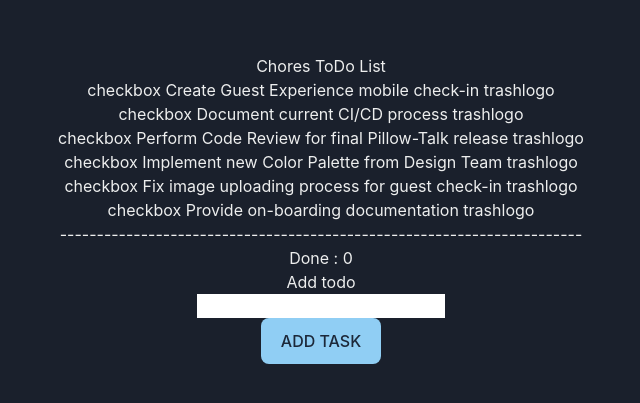
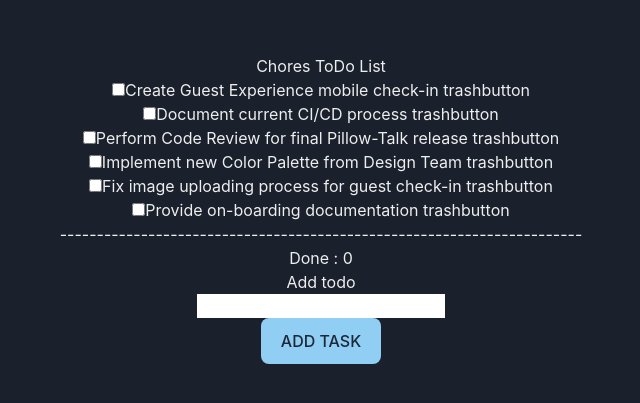
Before and after one commit to sixtycode/fe-exercise-004, a React (Vite) app: page / in a window 1280 px wide. Shown: the part 191-594 px from the top of the page, without its empty margins (319-959 px from the left). Built offline with nearby package versions, Linux system fonts and the light colour scheme.

Commit message:
refactor: proper checkbox

```diff
--- a/src/App.tsx
+++ b/src/App.tsx
@@ -4,12 +4,36 @@ function App() {
   return (
     <>
       <p>Chores ToDo List</p>
-      <p>checkbox Create Guest Experience mobile check-in trashlogo</p>
-      <p>checkbox Document current CI/CD process trashlogo</p>
-      <p>checkbox Perform Code Review for final Pillow-Talk release trashlogo</p>
-      <p>checkbox Implement new Color Palette from Design Team trashlogo</p>
-      <p>checkbox Fix image uploading process for guest check-in trashlogo</p>
-      <p>checkbox Provide on-boarding documentation trashlogo</p>
+      <div class="flex items-center mb-4">
+        <input id="default-checkbox" type="checkbox" value="" class="w-4 h-4 text-blue-600 bg-gray-100 border-gray-300 rounded focus:ring-blue-500 dark:focus:ring-blue-600 dark:ring-offset-gray-800 focus:ring-2 dark:bg-gray-700 dark:border-gray-600">
+        </input>
+        <label for="default-checkbox" class="ms-2 text-sm font-medium dark:text-gray-300">Create Guest Experience mobile check-in trashbutton </label>
+      </div>
+      <div class="flex items-center mb-4">
+        <input id="default-checkbox" type="checkbox" value="" class="w-4 h-4 text-blue-600 bg-gray-100 border-gray-300 rounded focus:ring-blue-500 dark:focus:ring-blue-600 dark:ring-offset-gray-800 focus:ring-2 dark:bg-gray-700 dark:border-gray-600">
+        </input>
+        <label for="default-checkbox" class="ms-2 text-sm font-medium dark:text-gray-300">Document current CI/CD process trashbutton </label>
+      </div>
+      <div class="flex items-center mb-4">
+        <input id="default-checkbox" type="checkbox" value="" class="w-4 h-4 text-blue-600 bg-gray-100 border-gray-300 rounded focus:ring-blue-500 dark:focus:ring-blue-600 dark:ring-offset-gray-800 focus:ring-2 dark:bg-gray-700 dark:border-gray-600">
+        </input>
+        <label for="default-checkbox" class="ms-2 text-sm font-medium dark:text-gray-300">Perform Code Review for final Pillow-Talk release trashbutton </label>
+      </div>
+      <div class="flex items-center mb-4">
+        <input id="default-checkbox" type="checkbox" value="" class="w-4 h-4 text-blue-600 bg-gray-100 border-gray-300 rounded focus:ring-blue-500 dark:focus:ring-blue-600 dark:ring-offset-gray-800 focus:ring-2 dark:bg-gray-700 dark:border-gray-600">
+        </input>
+        <label for="default-checkbox" class="ms-2 text-sm font-medium dark:text-gray-300">Implement new Color Palette from Design Team trashbutton </label>
+      </div>
+      <div class="flex items-center mb-4">
+        <input id="default-checkbox" type="checkbox" value="" class="w-4 h-4 text-blue-600 bg-gray-100 border-gray-300 rounded focus:ring-blue-500 dark:focus:ring-blue-600 dark:ring-offset-gray-800 focus:ring-2 dark:bg-gray-700 dark:border-gray-600">
+        </input>
+        <label for="default-checkbox" class="ms-2 text-sm font-medium dark:text-gray-300">Fix image uploading process for guest check-in trashbutton </label>
+      </div>
+      <div class="flex items-center mb-4">
+        <input id="default-checkbox" type="checkbox" value="" class="w-4 h-4 text-blue-600 bg-gray-100 border-gray-300 rounded focus:ring-blue-500 dark:focus:ring-blue-600 dark:ring-offset-gray-800 focus:ring-2 dark:bg-gray-700 dark:border-gray-600">
+        </input>
+        <label for="default-checkbox" class="ms-2 text-sm font-medium dark:text-gray-300">Provide on-boarding documentation trashbutton </label>
+      </div>
       <p>-----------------------------------------------------------------------</p>
       <p>Done : 0</p>
       <p>Add todo</p>
```
